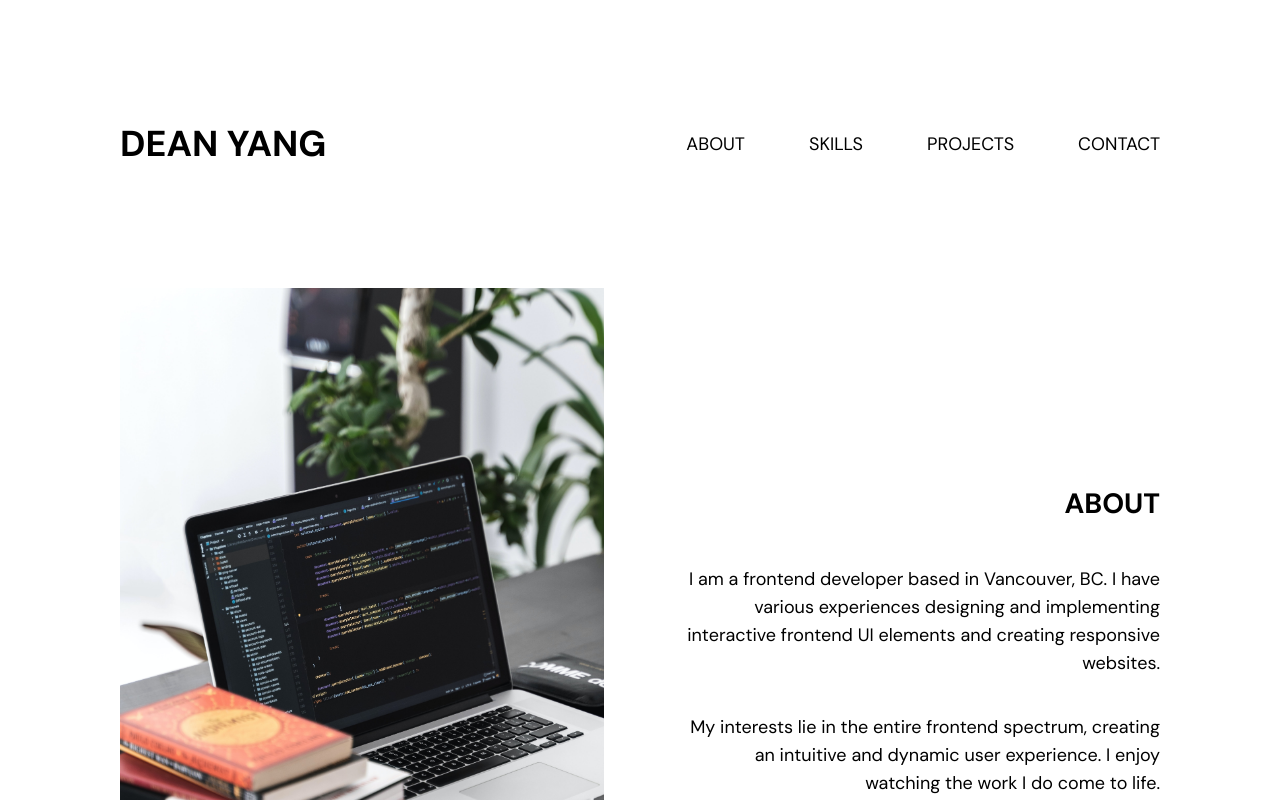
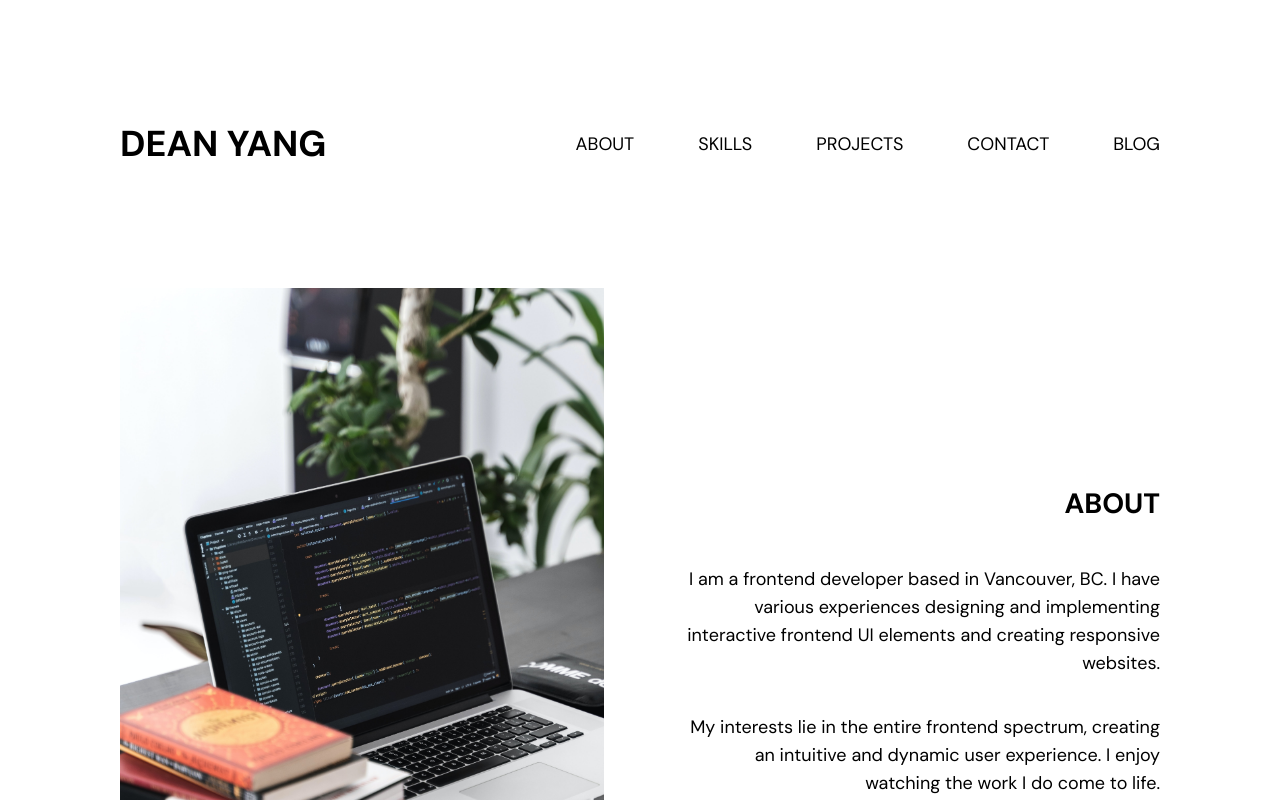
Before and after one commit to nekopudding/portfolio, a React (Create React App) app: page / in a window 1280 px wide. Shown: the top 800 px of the page. Built offline with nearby package versions, Linux system fonts and the light colour scheme.

Commit message:
add blog link

```diff
--- a/src/sections/Navbar.js
+++ b/src/sections/Navbar.js
@@ -30,6 +30,7 @@ function Navbar() {
           <a href="#skills" >Skills</a>
           <a href="#projects" >Projects</a>
           <a href="#contact" >Contact</a>
+          <a href="https://nekopudding6.ca/engineering/">Blog</a>
         </div>
         {!menuOpen ?
           <div onClick={openMenu} className={styles.menuButton}><div className={styles.menuIcon} /></div>
@@ -47,6 +48,7 @@ function Navbar() {
             <a href="#skills" onClick={closeMenu}>Skills</a>
             <a href="#projects" onClick={closeMenu}>Projects</a>
             <a href="#contact" onClick={closeMenu} >Contact</a>
+            <a href="https://nekopudding6.ca/engineering/" onClick={closeMenu}>Blog</a>
           </div>
         </div>
       </section>
```
